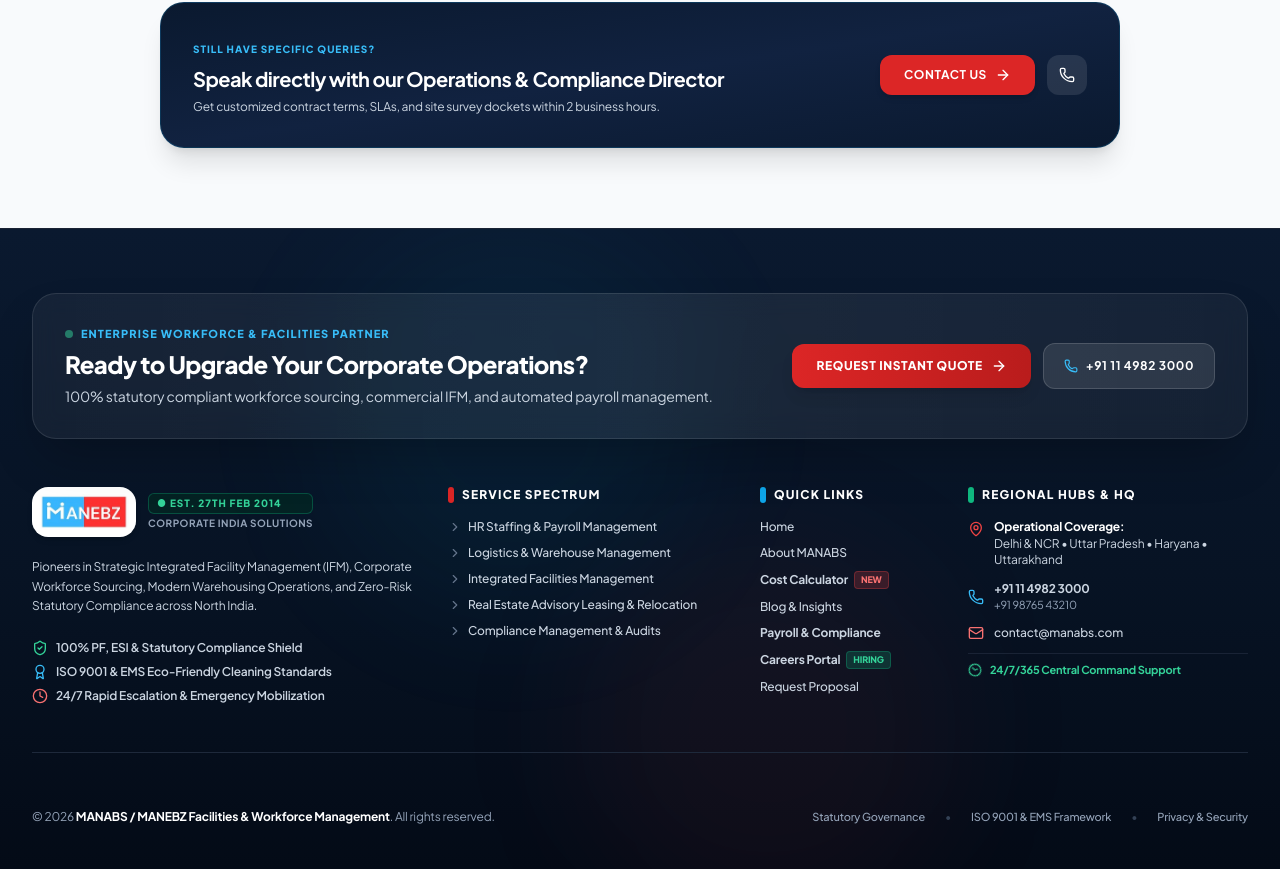
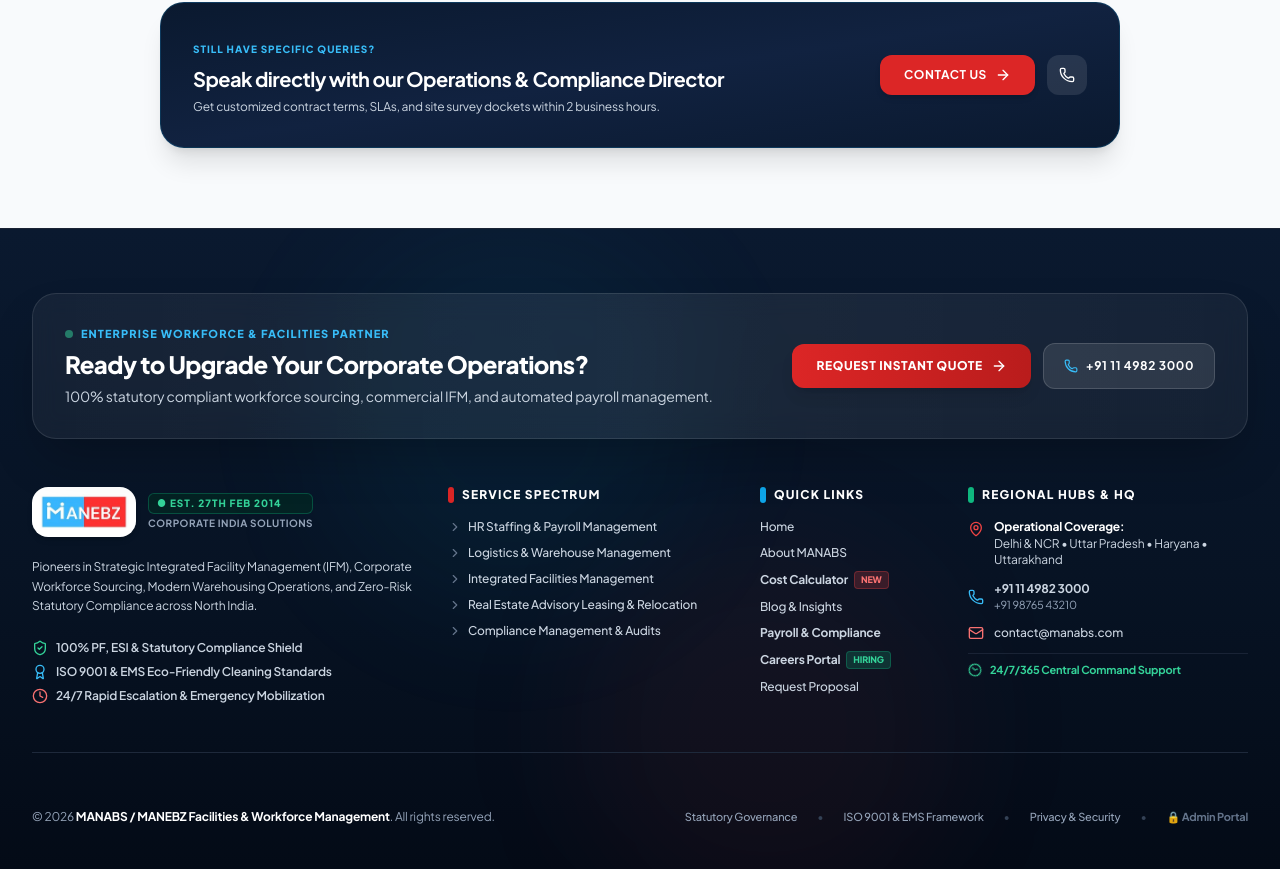
Before and after one commit to aurav2001/Manebz-site, a React (Vite) app: page / in a window 1280 px wide. Shown: the part 7096-7965 px from the top of the page. Built offline with nearby package versions, Linux system fonts and the light colour scheme.

Commit message:
Ensure Calculator, Blog, and Admin Portal are prominently visible in Navigation and Footer

```diff
--- a/src/components/Footer.jsx
+++ b/src/components/Footer.jsx
@@ -259,6 +259,13 @@ const Footer = ({ onNavigate }) => {
             <span className="text-slate-400 hover:text-white transition-colors cursor-default">
               Privacy & Security
             </span>
+            <span className="text-slate-700">•</span>
+            <button
+              onClick={() => onNavigate('admin')}
+              className="text-slate-500 hover:text-red-400 transition-colors cursor-pointer font-bold"
+            >
+              🔒 Admin Portal
+            </button>
           </div>
         </div>
 
--- a/src/components/Navbar.jsx
+++ b/src/components/Navbar.jsx
@@ -18,7 +18,8 @@ import {
   ArrowRight,
   ChevronRight,
   FileCheck2,
-  Calculator
+  Calculator,
+  BookOpen
 } from 'lucide-react';
 import { useCompany } from '../context/CompanyContext';
 
@@ -62,7 +63,9 @@ const Navbar = ({ currentPage, onNavigate }) => {
     { id: 'home', name: 'Home', icon: Home },
     { id: 'about', name: 'About', icon: Info },
     { id: 'services', name: 'Services', icon: Layers },
-    { id: 'payroll', name: 'Payroll', icon: Calculator },
+    { id: 'calculator', name: 'Calculator', icon: Calculator },
+    { id: 'payroll', name: 'Payroll', icon: Briefcase },
+    { id: 'blog', name: 'Blog', icon: BookOpen },
     { id: 'contact', name: 'Contact', icon: MessageSquare },
   ];
 
--- a/src/context/CompanyContext.jsx
+++ b/src/context/CompanyContext.jsx
@@ -115,7 +115,15 @@ export const CompanyProvider = ({ children }) => {
   const [employeePerks, setEmployeePerks] = useState(() => getStored(STORAGE_KEYS.PERKS, defaultPerks));
   const [testimonials, setTestimonials] = useState(() => getStored(STORAGE_KEYS.TESTIMONIALS, defaultTestimonials));
   const [customPages, setCustomPages] = useState(() => getStored(STORAGE_KEYS.PAGES, defaultCustomPages));
-  const [navItems, setNavItems] = useState(() => getStored(STORAGE_KEYS.NAV_ITEMS, defaultNavItems));
+  const [navItems, setNavItems] = useState(() => {
+    const stored = getStored(STORAGE_KEYS.NAV_ITEMS, defaultNavItems);
+    const hasCalc = Array.isArray(stored) && stored.some(i => i.path === 'calculator');
+    const hasBlog = Array.isArray(stored) && stored.some(i => i.path === 'blog');
+    if (!hasCalc || !hasBlog) {
+      return defaultNavItems;
+    }
+    return stored;
+  });
   const [blogs, setBlogs] = useState(() => getStored(STORAGE_KEYS.BLOGS, initialBlogPosts));
 
   // 2. Email / Webhook Settings
```
